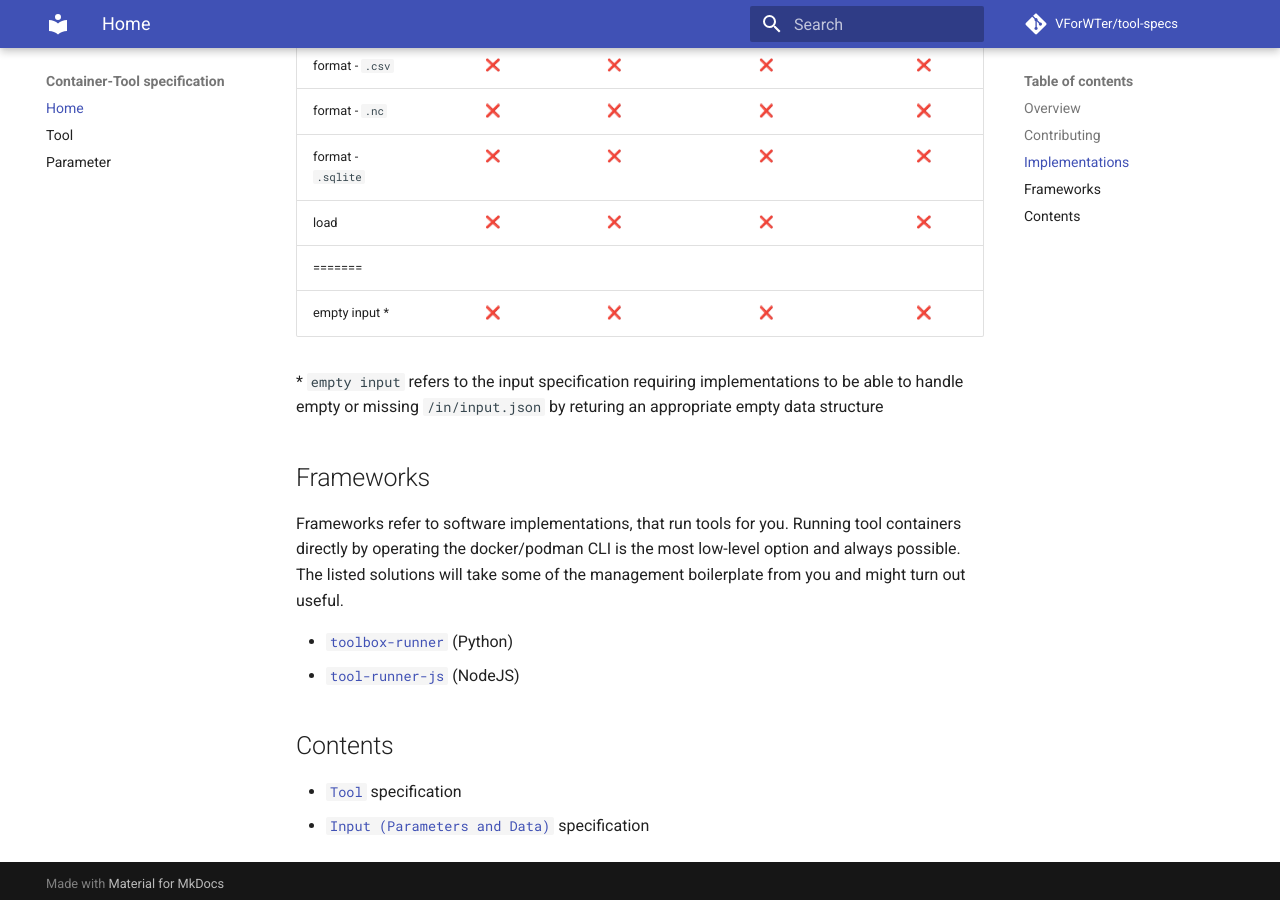
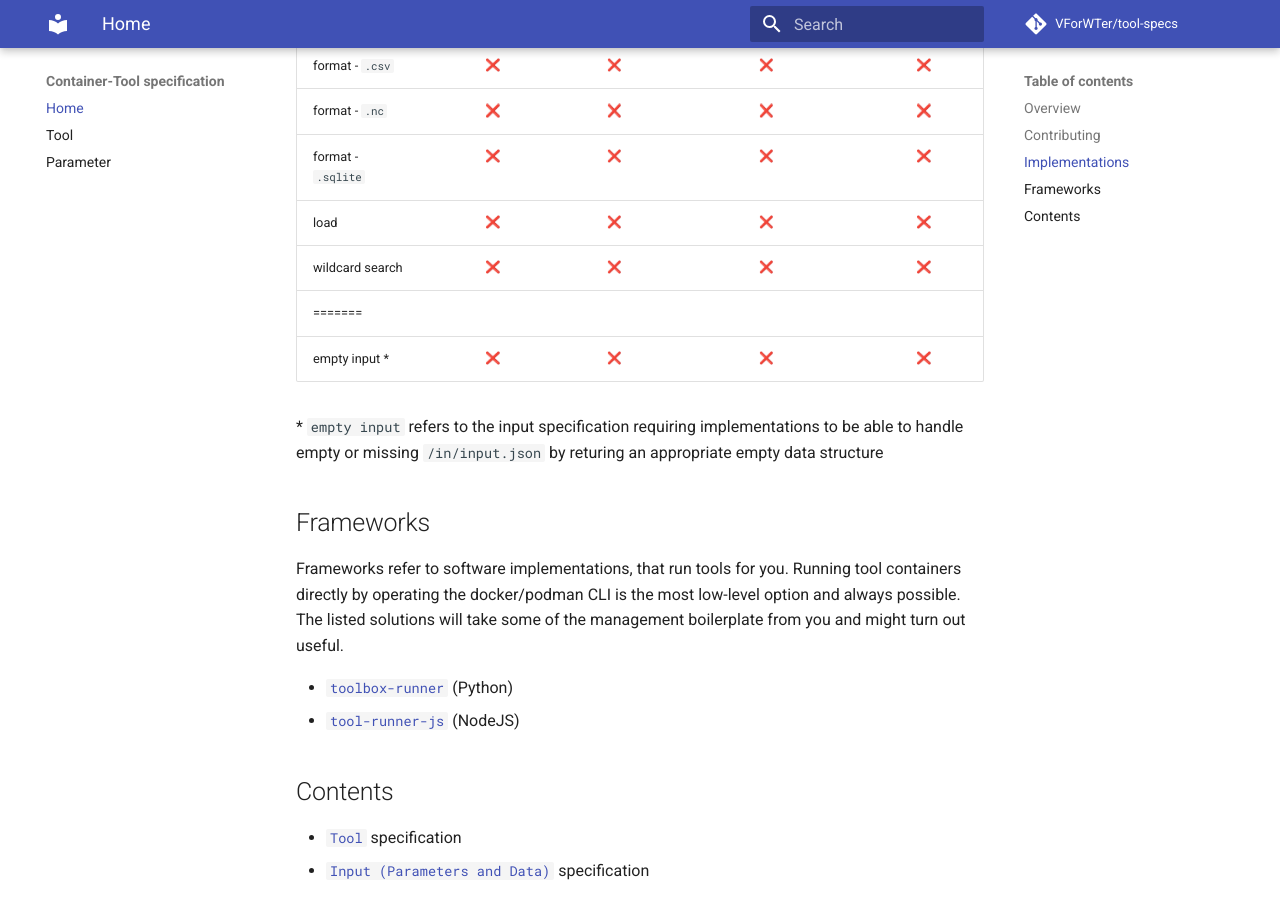
Before and after one commit to VForWaTer/tool-specs, an MkDocs documentation site: the page built from docs/README.md, in a window 1280 px wide and 900 px high, scrolled down 2336 px. Built offline with MkDocs 1.6.1 and Material for MkDocs 9.7.7, drawn with Linux system fonts in a browser that asks for light colours; emoji names are drawn with the system emoji font; comment, search, counter and statistics services are not loaded.

Commit message:
Update README.md

```diff
--- a/docs/README.md
+++ b/docs/README.md
@@ -76,6 +76,7 @@ tool specification are already covered:
 | format - `.nc`     | :x:                      | :x:                | :x:                                 | :x:                 |
 | format - `.sqlite` | :x:                      | :x:                | :x:                                 | :x:                 |
 | load               | :x:                      | :x:                | :x:                                 | :x:                 |
+| wildcard search    | :x:                      | :x:                | :x:                                 | :x:                 |
 =======
 | empty input     *  | :x:                      | :x:                | :x:                                 | :x:                 |
 
```
